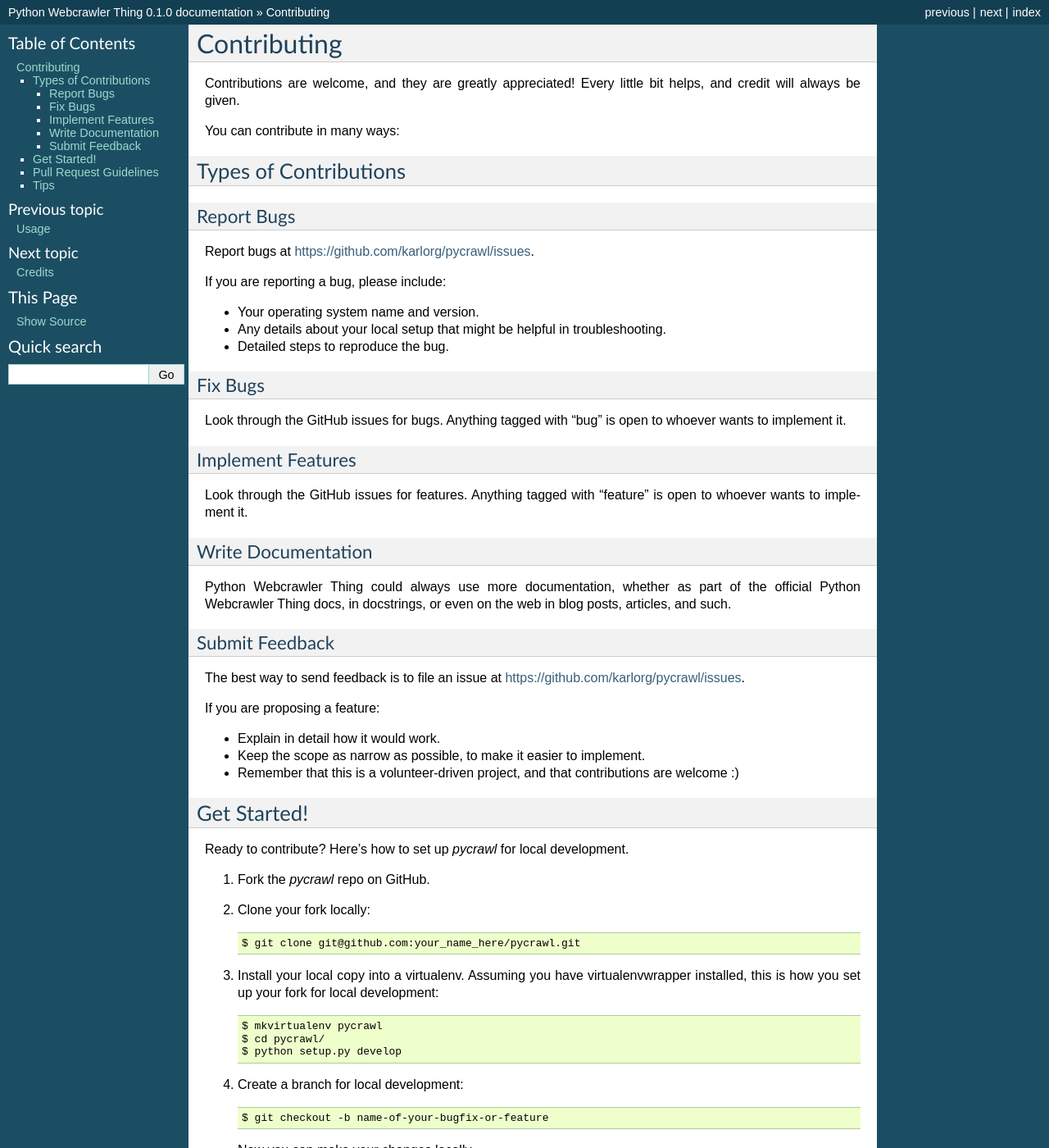
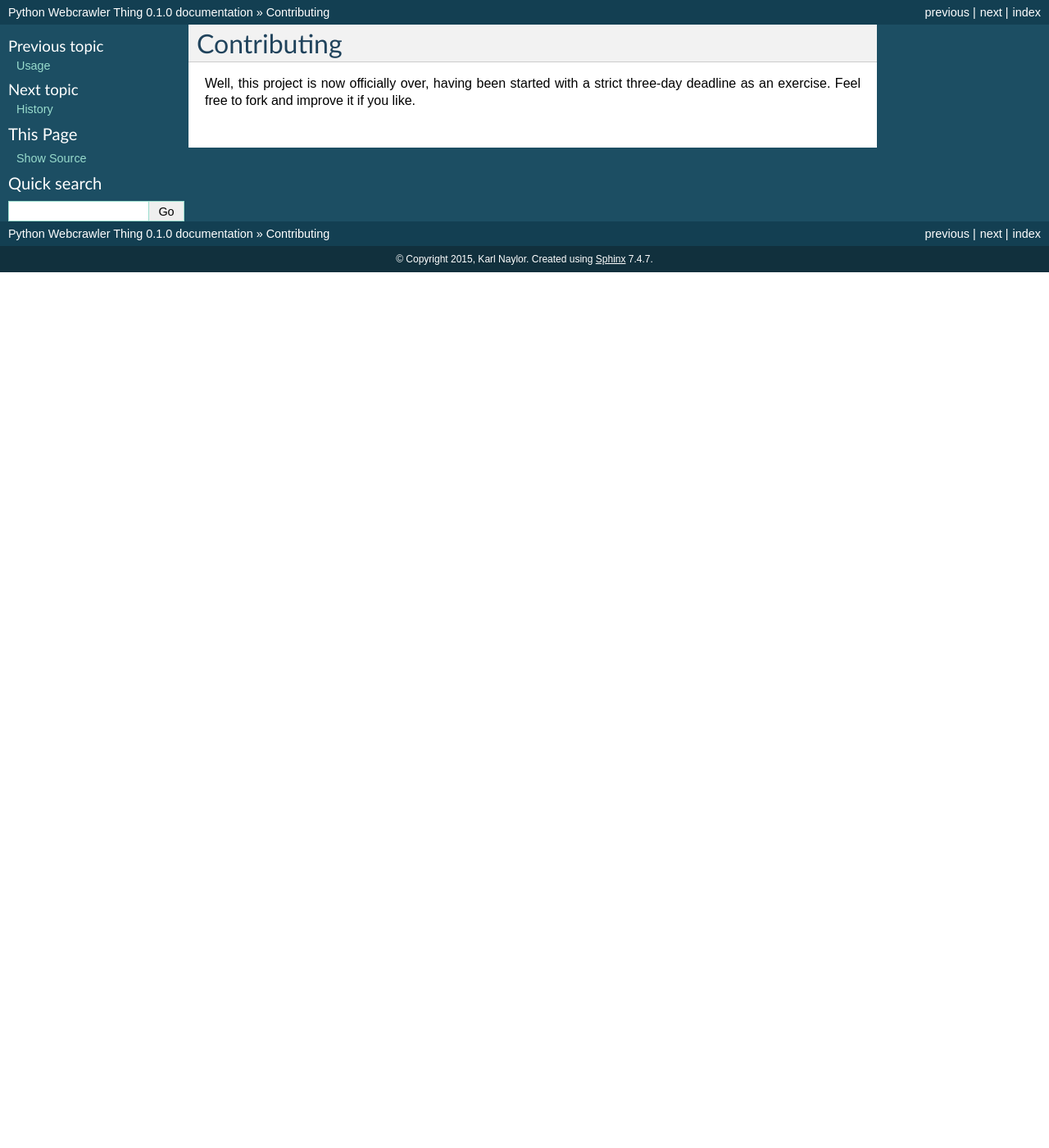
Before and after one commit to karlorg/pycrawl, a Sphinx documentation site: the page built from docs/contributing.rst, in a window 1280 px wide and 1400 px high. Shown: the whole window at 82% size. Built offline with Sphinx 7.4.7, drawn with Linux system fonts in a browser that asks for light colours; some of the changed text lies outside the part shown.

Commit message:
basic sphinx documentation filled in

```diff
--- a/CONTRIBUTING.rst
+++ b/CONTRIBUTING.rst
@@ -2,110 +2,6 @@
 Contributing
 ============
 
-Contributions are welcome, and they are greatly appreciated! Every
-little bit helps, and credit will always be given.
-
-You can contribute in many ways:
-
-Types of Contributions
-----------------------
-
-Report Bugs
-~~~~~~~~~~~
-
-Report bugs at https://github.com/karlorg/pycrawl/issues.
-
-If you are reporting a bug, please include:
-
-* Your operating system name and version.
-* Any details about your local setup that might be helpful in troubleshooting.
-* Detailed steps to reproduce the bug.
-
-Fix Bugs
-~~~~~~~~
-
-Look through the GitHub issues for bugs. Anything tagged with "bug"
-is open to whoever wants to implement it.
-
-Implement Features
-~~~~~~~~~~~~~~~~~~
-
-Look through the GitHub issues for features. Anything tagged with "feature"
-is open to whoever wants to implement it.
-
-Write Documentation
-~~~~~~~~~~~~~~~~~~~
-
-Python Webcrawler Thing could always use more documentation, whether as part of the
-official Python Webcrawler Thing docs, in docstrings, or even on the web in blog posts,
-articles, and such.
-
-Submit Feedback
-~~~~~~~~~~~~~~~
-
-The best way to send feedback is to file an issue at https://github.com/karlorg/pycrawl/issues.
-
-If you are proposing a feature:
-
-* Explain in detail how it would work.
-* Keep the scope as narrow as possible, to make it easier to implement.
-* Remember that this is a volunteer-driven project, and that contributions
-  are welcome :)
-
-Get Started!
-------------
-
-Ready to contribute? Here's how to set up `pycrawl` for local development.
-
-1. Fork the `pycrawl` repo on GitHub.
-2. Clone your fork locally::
-
-    $ git clone git@github.com:your_name_here/pycrawl.git
-
-3. Install your local copy into a virtualenv. Assuming you have virtualenvwrapper installed, this is how you set up your fork for local development::
-
-    $ mkvirtualenv pycrawl
-    $ cd pycrawl/
-    $ python setup.py develop
-
-4. Create a branch for local development::
-
-    $ git checkout -b name-of-your-bugfix-or-feature
-
-   Now you can make your changes locally.
-
-5. When you're done making changes, check that your changes pass flake8 and the tests, including testing other Python versions with tox::
-
-    $ flake8 pycrawl tests
-    $ python setup.py test
-    $ tox
-
-   To get flake8 and tox, just pip install them into your virtualenv.
-
-6. Commit your changes and push your branch to GitHub::
-
-    $ git add .
-    $ git commit -m "Your detailed description of your changes."
-    $ git push origin name-of-your-bugfix-or-feature
-
-7. Submit a pull request through the GitHub website.
-
-Pull Request Guidelines
------------------------
-
-Before you submit a pull request, check that it meets these guidelines:
-
-1. The pull request should include tests.
-2. If the pull request adds functionality, the docs should be updated. Put
-   your new functionality into a function with a docstring, and add the
-   feature to the list in README.rst.
-3. The pull request should work for Python 2.6, 2.7, 3.3, and 3.4, and for PyPy. Check
-   https://travis-ci.org/karlorg/pycrawl/pull_requests
-   and make sure that the tests pass for all supported Python versions.
-
-Tips
-----
-
-To run a subset of tests::
-
-    $ python -m unittest tests.test_pycrawl
+Well, this project is now officially over, having been started with a
+strict three-day deadline as an exercise.  Feel free to fork and
+improve it if you like.
--- a/HISTORY.rst
+++ b/HISTORY.rst
@@ -3,7 +3,7 @@
 History
 -------
 
-0.1.0 (2015-01-11)
+0.1.0 (2015-05-21)
 ---------------------
 
-* First release on PyPI.
+* Development ends
--- a/docs/authors.rst
+++ /dev/null
@@ -1 +0,0 @@
-.. include:: ../AUTHORS.rst
--- a/docs/conf.py
+++ b/docs/conf.py
@@ -150,7 +150,7 @@
 
 # If true, SmartyPants will be used to convert quotes and dashes to
 # typographically correct entities.
-#html_use_smartypants = True
+html_use_smartypants = False
 
 # Custom sidebar templates, maps document names to template names.
 #html_sidebars = {}
--- a/docs/index.rst
+++ b/docs/index.rst
@@ -15,7 +15,6 @@
    installation
    usage
    contributing
-   authors
    history
 
 Indices and tables
--- a/docs/usage.rst
+++ b/docs/usage.rst
@@ -2,6 +2,4 @@
 Usage
 ========
 
-To use Python Webcrawler Thing in a project::
-
-    import pycrawl
+Run the ``pycrawl`` script with no arguments to see its usage.
```
Also changed, not shown: AUTHORS.rst (deleted, +0 -13 lines), README.rst (+40 -6 lines).
